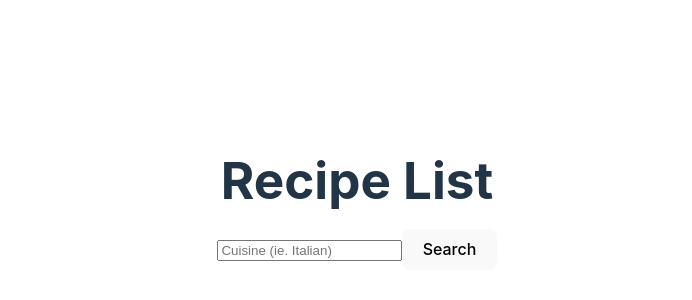
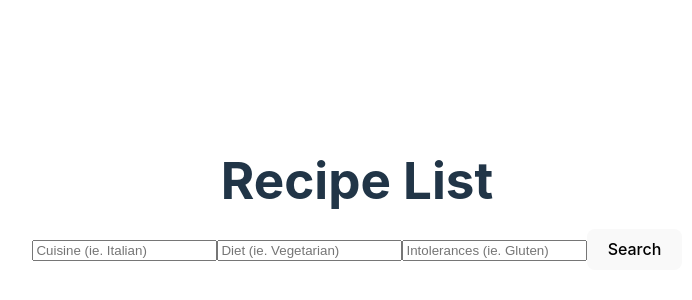
Before and after one commit to Llynoirx/recipe-dashboard-view, a React (Vite) app: page / in a window 1280 px wide. Shown: the part 186-486 px from the top of the page, without its empty margins (283-975 px from the left). Built offline with nearby package versions, Linux system fonts and the light colour scheme.

Commit message:
dynamic query filters

```diff
--- a/src/App.jsx
+++ b/src/App.jsx
@@ -9,24 +9,70 @@ function App() {
     const [data, setData] = useState([]);
     const [search, setSearch] = useState(false);
     const [cuisine, setCuisine] = useState("");
+    const [diet, setDiet] = useState("");
+    const [intolerances, setIntolerances] = useState("");
     const [loading, setLoading] = useState(false);
 
-    const handleSearch = async (cuisine) => {
+    const handleSearch = async (cuisine, diet, intolerances) => {
         setCuisine(cuisine);
+        setDiet(diet);
+        setIntolerances(intolerances);
         setSearch(true);
         setLoading(true);
     };
 
+    // useEffect(() => {
+    //     const callAPI = async () => {
+    //         if (search) {
+    //           const query = `https://api.spoonacular.com/recipes/complexSearch?` +
+    //                         (cuisine ? `cuisine=${cuisine}` : '') +
+    //                         (diet ? `diet=${diet}` : '') +
+    //                         (intolerances ? `intolerances=${intolerances}` : '') +
+    //                         `&number=10&apiKey=${API_KEY}`;
+    //           console.log("query", query);
+    //             try {
+    //                 const response = await fetch(query);
+    //                 const json = await response.json();
+    //                 if (!json.results) {
+    //                   alert("Oops! Something went wrong with that query, let's try again!");
+    //                 } else if(json.results.length === 0) {
+    //                   setData([]);
+    //                 } else {
+    //                   setData(json.results);
+    //                 }
+    //             } catch (error) {
+    //                 alert("An error occurred while fetching data.");
+    //                 console.error(error);
+    //             } finally {
+    //                 setLoading(false);
+    //             }
+    //         }
+    //     };
+    //     callAPI();
+    // }, [search, cuisine, diet, intolerances, API_KEY]);
+
+
     useEffect(() => {
       const callAPI = async () => {
-            if (search && cuisine) {
-                const query = `https://api.spoonacular.com/recipes/complexSearch?cuisine=${cuisine}&number=10&apiKey=${API_KEY}`;
+          if (search) {
+              const params = new URLSearchParams({
+                  number: 10,
+                  apiKey: API_KEY,
+              });
+
+              if (cuisine) params.append('cuisine', cuisine);
+              if (diet) params.append('diet', diet);
+              if (intolerances) params.append('intolerances', intolerances);
+
+              const query = `https://api.spoonacular.com/recipes/complexSearch?${params.toString()}`;
+              console.log("query", query);
+
               try {
                   const response = await fetch(query);
                   const json = await response.json();
                   if (!json.results) {
                       alert("Oops! Something went wrong with that query, let's try again!");
-                    } else if(json.results.length === 0) {
+                  } else if (json.results.length === 0) {
                       setData([]);
                   } else {
                       setData(json.results);
@@ -36,12 +82,12 @@ function App() {
                   console.error(error);
               } finally {
                   setLoading(false);
-                    // setSearch(false);
               }
           }
       };
       callAPI();
-    }, [search, cuisine, API_KEY]);
+  }, [search, cuisine, diet, intolerances, API_KEY]);
+
 
     return (
         <div className="app-container">
@@ -52,7 +98,7 @@ function App() {
               {loading ? <div>Loading...</div> : null}
               <RecipeList data={data} hasSearched={search && !loading} />
             </>
-            : <p>API key is not defined.</p>}
+            : <p>API key is not defined</p>}
         </div>
     );
 }
--- a/src/Components/SearchBar.jsx
+++ b/src/Components/SearchBar.jsx
@@ -2,6 +2,8 @@ import React, { useState } from 'react';
 
 const SearchBar = ({ handleSearch }) => {
     const [cuisine, setCuisine] = useState("");
+    const [diet, setDiet] = useState("");
+    const [intolerances, setIntolerances] = useState("");
 
     return (
         <div className="search-container">
@@ -11,9 +13,23 @@ const SearchBar = ({ handleSearch }) => {
                 value={cuisine}
                 onChange={(e) => setCuisine(e.target.value)}
             />
+            <input
+                type="text"
+                placeholder="Diet (ie. Vegetarian)"
+                value={diet}
+                onChange={(e) => setDiet(e.target.value)}
+            />
+            <input
+                type="text"
+                placeholder="Intolerances (ie. Gluten)"
+                value={intolerances}
+                onChange={(e) => setIntolerances(e.target.value)}
+            />
             <button onClick={() => {
-                handleSearch(cuisine);
-                setCuisine(""); // Clear the input after searching
+                handleSearch(cuisine, diet, intolerances);
+                setCuisine("");
+                setDiet("");
+                setIntolerances("");
             }}>
                 Search
             </button>
```
Also changed, not shown: 1 other file (tests, documents, lock files or other folders). Lines whose indentation alone changed are shown as unchanged.
